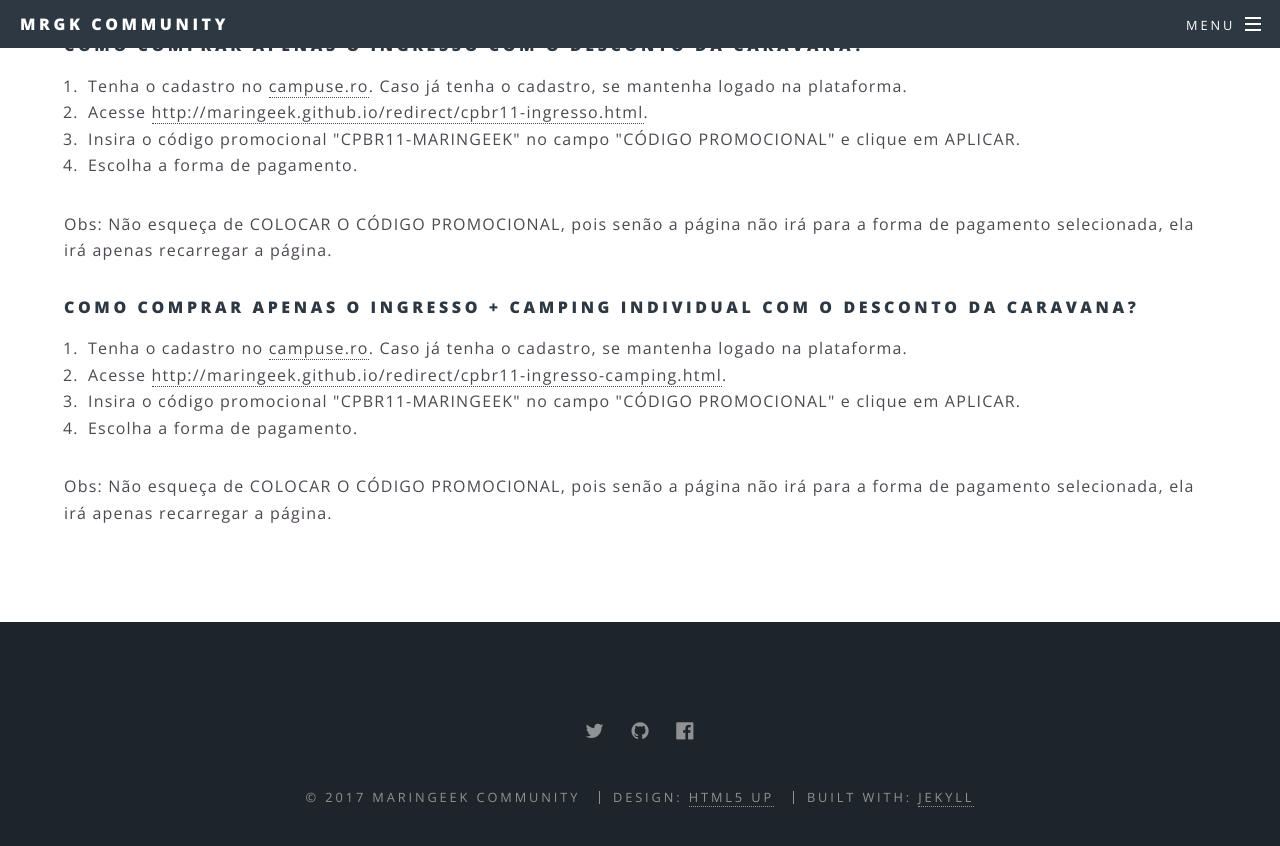
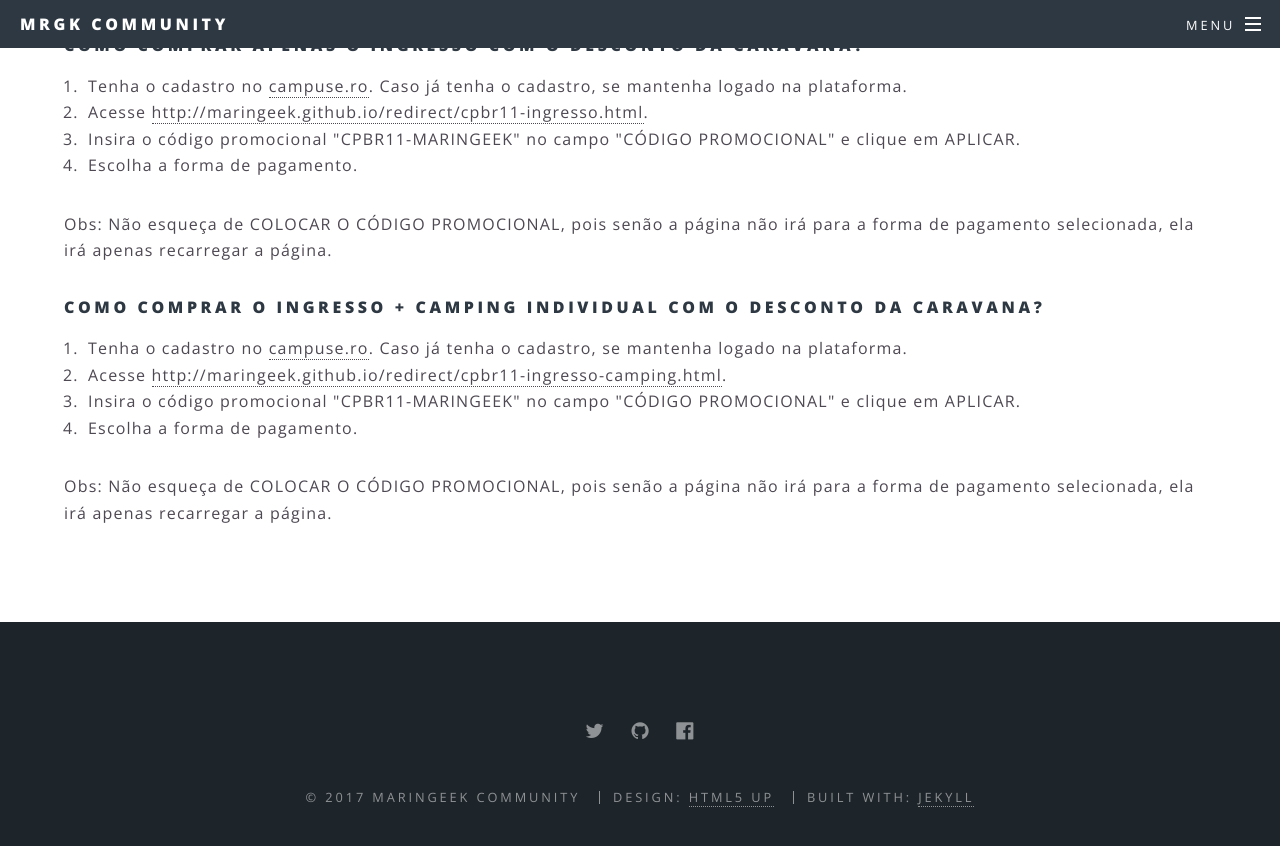
Before and after one commit to maringeek/maringeek.github.io, a Jekyll site: the page built from cpbr11.html, in a window 1280 px wide and 900 px high, scrolled down 804 px. Shown: the top 846 px of the window. Built offline with Jekyll 4.4.1, drawn with Linux system fonts in a browser that asks for light colours.

Commit message:
Página da CPBR11 criada

```diff
--- a/cpbr11.html
+++ b/cpbr11.html
@@ -29,7 +29,7 @@ subtitle: Participe com a Comunidade Maringeek da Campus Party Brasil 2018!
 			</section>
 			<section>
 				<header>
-					<h4>Como Comprar apenas o Ingresso + Camping Individual com o desconto da Caravana?</h4>
+					<h4>Como Comprar o Ingresso + Camping Individual com o desconto da Caravana?</h4>
 				</header>
 				<ol>
 					<li>Tenha o cadastro no <a href="http://campuse.ro" target="_blank">campuse.ro</a>. Caso já tenha o cadastro, se mantenha logado na plataforma.</li>
```
